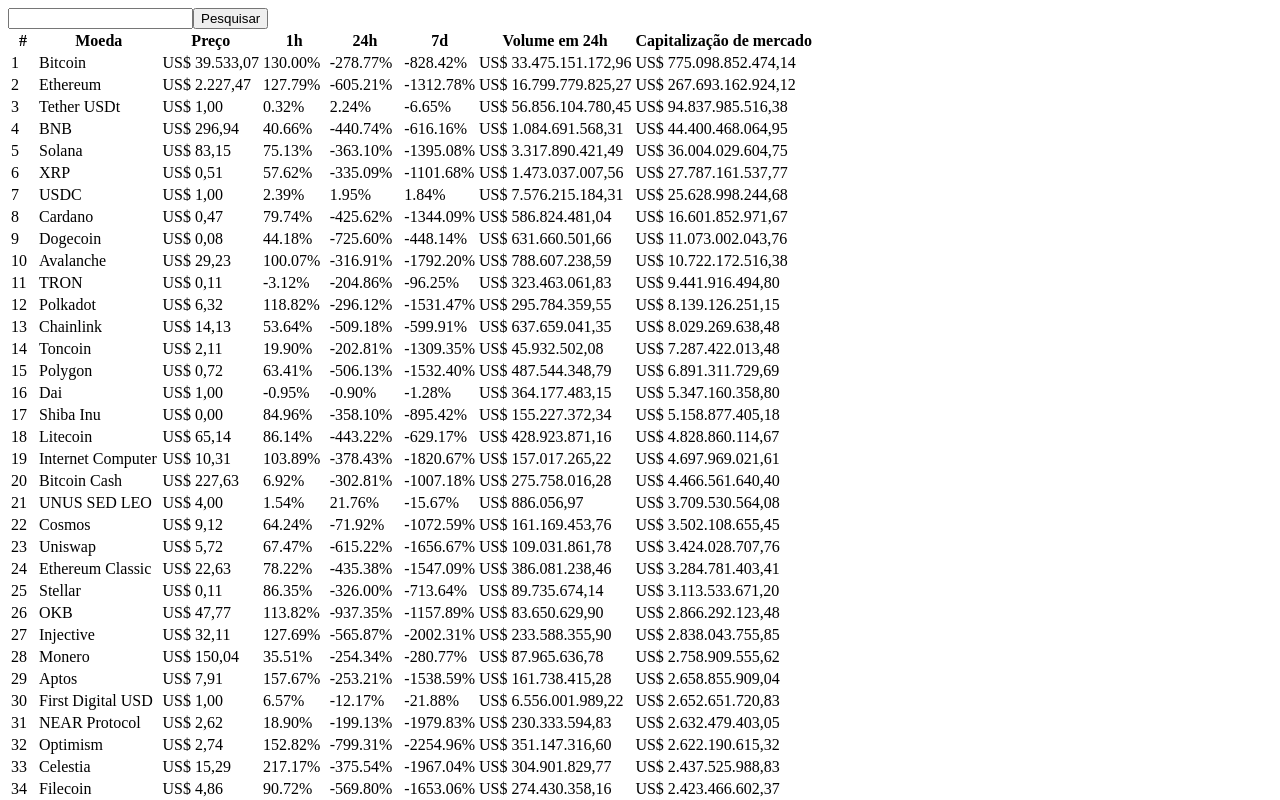
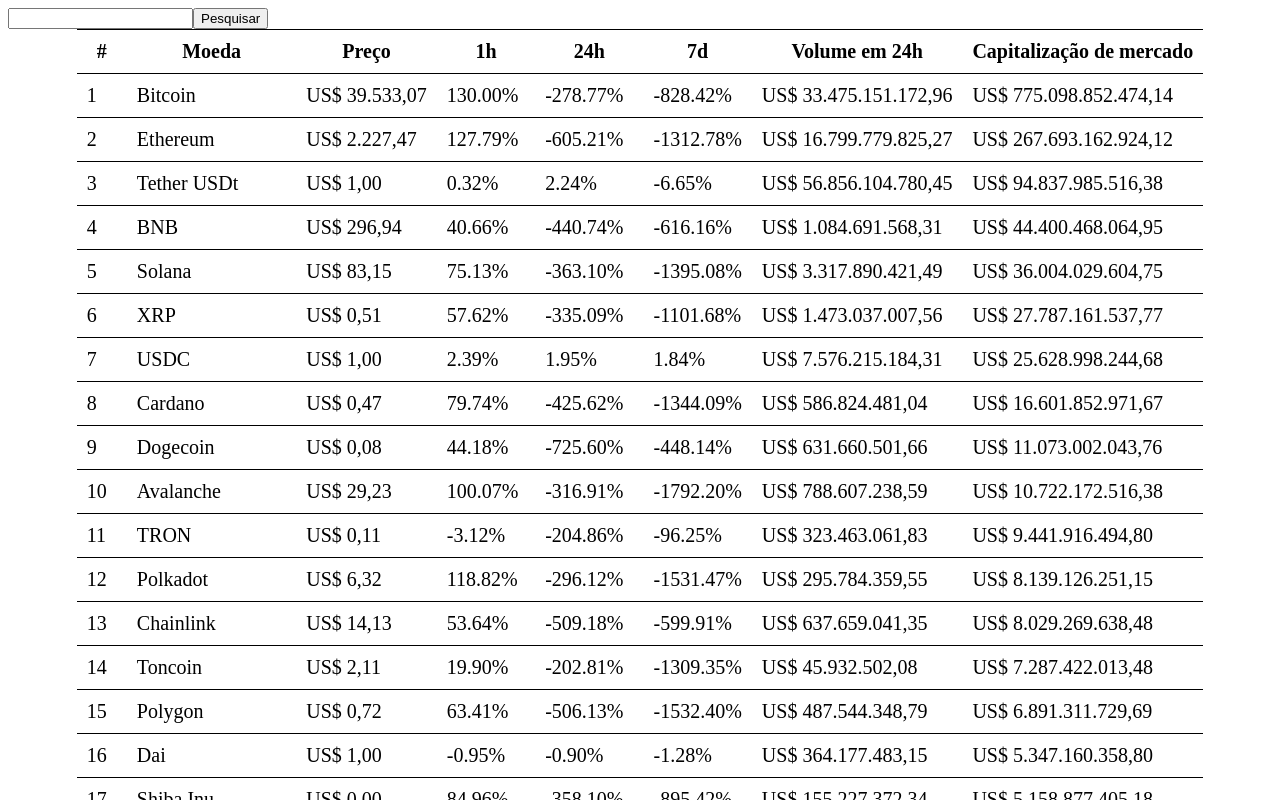
Before and after one commit to netoelix/TokenPulse, a React (Vite) app: page / in a window 1280 px wide. Shown: the top 800 px of the page. Built offline with nearby package versions, Linux system fonts and the light colour scheme.

Commit message:
Starting styling the main component

```diff
--- a/src/components/Main.tsx
+++ b/src/components/Main.tsx
@@ -5,6 +5,7 @@
 import { fetchData } from '../redux/actions/action';
 import { DataItem } from '../utils/functionsAPI';
 import { dataApi } from '../utils/data';
+import { MainContainer } from '../styles/StyleMain';
 
 function Main() {
   const [sortColumn, setSortColumn] = useState<string | null>(null);
@@ -64,7 +65,7 @@
   });
 
   return (
-    <main>
+    <MainContainer>
       <div>
         {dataNew === null ? <p>Carregando</p>
           : (
@@ -87,7 +88,7 @@
               </thead>
               <tbody>
                 {sortedDataNew.map((item: DataItem | any, index: number) => (
-                  <tr key={ index }>
+                  <tr key={ index } className="hoverElement">
                     <td>{index + 1}</td>
                     <td>{item.name}</td>
                     <td>
@@ -111,7 +112,7 @@
             </table>
           )}
       </div>
-    </main>
+    </MainContainer>
   );
 }
 
--- /dev/null
+++ b/src/styles/StyleMain.ts
@@ -0,0 +1,31 @@
+import styled from 'styled-components';
+
+export const MainContainer = styled.main`
+    display: flex;
+    flex-wrap: wrap;
+    align-content: center;
+    justify-content: center;
+    align-items: center;
+
+    table {
+        border-spacing: 0;
+    }
+    tr {
+    }
+    .hoverElement:hover {
+        background-color: grey;
+    }
+    th:hover{
+        cursor: pointer;
+    }
+    th {
+        border-top: 1px solid black;
+        padding: 10px;
+        font-size: 20px;
+    }
+    td {
+        border-top: 1px solid black;
+        padding: 10px;
+        font-size: 20px;
+    }
+`;
```
